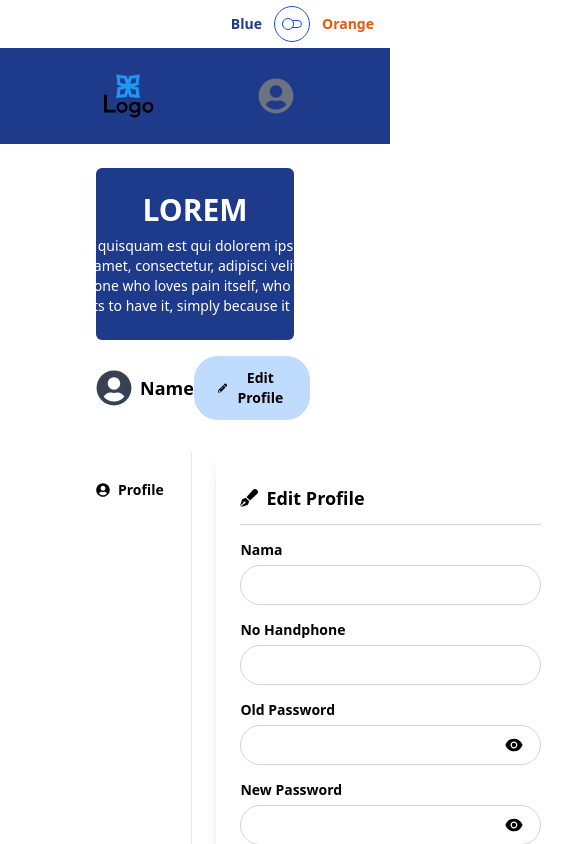
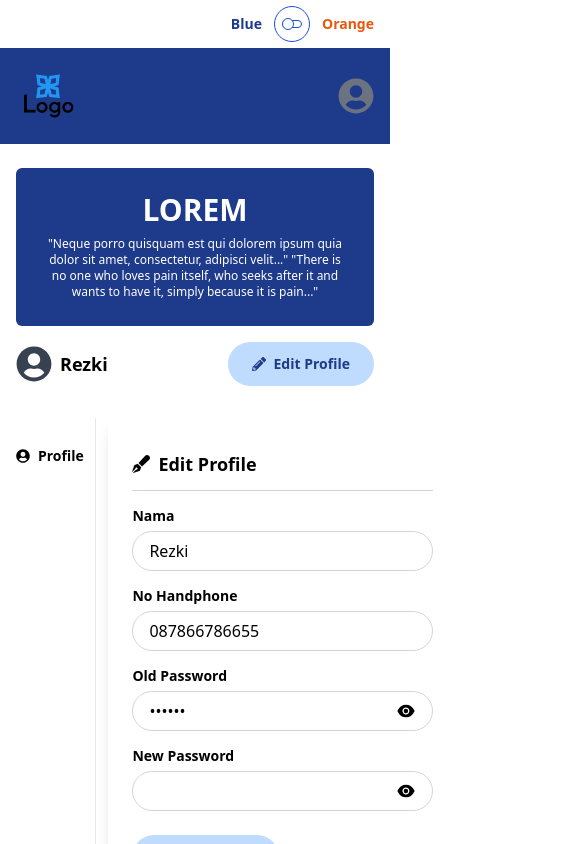
Before and after one commit to rezkitr/vocagame-test, a Next.js app: page /profile in a window 390 px wide. Shown: the top 844 px of the page, 565 px wide, since content can reach past the window. Built offline with nearby package versions, Linux system fonts and the light colour scheme.

Commit message:
profile responsive

```diff
--- a/src/app/globals.css
+++ b/src/app/globals.css
@@ -24,11 +24,13 @@ html {
         @apply border-white;
     }
 
-    .blue .login-submit-btn {
+    .blue .login-submit-btn,
+    .blue .profile-edit-btn {
         @apply text-blue-900 bg-blue-200;
     }
 
-    .orange .login-submit-btn {
+    .orange .login-submit-btn,
+    .orange .profile-edit-btn {
         @apply text-orange-600 bg-orange-200;
     }
 }
--- a/src/app/profile/layout.js
+++ b/src/app/profile/layout.js
@@ -2,9 +2,9 @@ import { Banner, Footer, Header } from "@/components/profile";
 
 const ProfileLayout = ({ children }) => {
     return (
-        <div className="min-h-full flex flex-col">
+        <div className="min-h-full w-full flex flex-col">
             <Header />
-            <div className="flex-1 px-24 py-6">
+            <div className="flex-1 px-4 md:px-24 py-6">
                 <Banner />
                 {children}
             </div>
--- a/src/app/profile/page.js
+++ b/src/app/profile/page.js
@@ -5,13 +5,15 @@ import { FaUserCircle, FaPenFancy } from "react-icons/fa";
 import { FiArrowRight } from "react-icons/fi";
 import { BiSolidLogOut } from "react-icons/bi";
 import { FormProvider } from "react-hook-form";
+import { useSelector } from "react-redux";
 
 const Profile = () => {
+    const user = useSelector(state => state.user.user)
     return (
         <div>
             <FormHeader />
-            <div className="flex gap-6">
-                <div className="flex-[0.3] h-[600px] flex flex-col gap-3 pt-4 pb-10 pr-6 border-solid border-r border-gray-200">
+            <div className="flex gap-3 md:gap-6">
+                <div className="flex-[0.2] md:flex-[0.3] h-[600px] flex flex-col gap-3 pt-4 pb-10 pr-2 md:pr-6 border-solid border-r border-gray-200">
                     <div className="flex-1 border-solid border-b border-gray-600">
                         <Button
                             text="Profile"
@@ -37,9 +39,9 @@ const Profile = () => {
                     >
                         <form>
                             <div className="flex flex-col gap-3 mb-6">
-                                <Input label="Nama" />
-                                <Input label="No Handphone" />
-                                <Input label="Old Password" type="password" />
+                                <Input label="Nama" value={user.name} />
+                                <Input label="No Handphone" value={user.phone} />
+                                <Input label="Old Password" type="password" value={user.password} />
                                 <Input label="New Password" type="password" />
                             </div>
                         </form>
--- a/src/components/profile/Banner.js
+++ b/src/components/profile/Banner.js
@@ -2,15 +2,12 @@ const Banner = () => {
     return (
         <div className="profile-banner text-white flex flex-col items-center justify-center gap-2 py-6 rounded-md">
             <h1 className="font-bold text-3xl">LOREM</h1>
-            <div className="w-[440px] ">
-                <p className="text-sm text-center">
-                    "Neque porro quisquam est qui dolorem ipsum quia dolor
-                    <br />
-                    sit amet, consectetur, adipisci velit..."
-                    <br />
-                    "There is no one who loves pain itself, who seeks after it
-                    <br />
-                    and wants to have it, simply because it is pain..."
+            <div className="w-[300px] md:w-[360px]">
+                <p className="text-xs md:text-sm text-center inline-block">
+                    "Neque porro quisquam est qui dolorem ipsum quia dolor sit
+                    amet, consectetur, adipisci velit..." "There is no one who
+                    loves pain itself, who seeks after it and wants to have it,
+                    simply because it is pain..."
                 </p>
             </div>
         </div>
--- a/src/components/profile/Footer.js
+++ b/src/components/profile/Footer.js
@@ -2,8 +2,8 @@ import Logo from "./Logo";
 
 const Footer = () => {
     return (
-        <div className="profile-footer min-h-[320px] bg-orange-600 px-24 pt-12">
-            <Logo className="h-40 w-40" />
+        <div className="profile-footer min-h-[320px] bg-orange-600 px-4 md:px-24 pt-12">
+            <Logo className="h-32 w-32 md:h-40 md:w-40" />
         </div>
     );
 };
--- a/src/components/profile/FormHeader.js
+++ b/src/components/profile/FormHeader.js
@@ -1,16 +1,18 @@
 "use client";
 
 import { FaUserCircle, FaPencilAlt } from "react-icons/fa";
+import { useSelector } from "react-redux";
 import Button from "../Button";
 
 const FormHeader = () => {
+    const user = useSelector((state) => state.user.user);
     return (
         <div className="flex items-center justify-between mt-4 mb-8">
             <div className="flex items-center gap-2">
                 <div className="text-gray-700 text-4xl">
                     <FaUserCircle />
                 </div>
-                <p className="font-semibold text-lg">Name</p>
+                <p className="font-semibold text-lg">{user.name}</p>
             </div>
             <Button
                 text="Edit Profile"
--- a/src/components/profile/Header.js
+++ b/src/components/profile/Header.js
@@ -6,7 +6,7 @@ const Header = () => {
     return (
         <div>
             <ToggleThemeHeader />
-            <div className="profile-header h-24 flex items-center justify-between px-24 bg-orange-600">
+            <div className="profile-header h-24 flex items-center justify-between px-4 md:px-24 bg-orange-600">
                 <Logo />
                 <div className="text-gray-500 text-4xl">
                     <FaUserCircle />
--- a/src/components/profile/ProfileInput.js
+++ b/src/components/profile/ProfileInput.js
@@ -3,7 +3,7 @@ import Input from "../Input";
 
 const ProfileInput = (props) => {
     return (
-        <Input wrapperClassName="!border-gray-300 !mt-1 !h-10" readonly {...props}  />
+        <Input wrapperClassName="!border-gray-300 !mt-1 !h-10" disabled {...props}  />
     );
 };
 
--- a/src/redux/slices/userSlice.js
+++ b/src/redux/slices/userSlice.js
@@ -2,7 +2,11 @@ import { removeUserCookies, setUserCookies } from "@/utils";
 import { createSlice } from "@reduxjs/toolkit";
 
 const initialState = {
-    user: null,
+    user: {
+        name: "Rezki",
+        phone: "087866786655",
+        password: "abc123",
+    },
     credentials: null,
 };
 
```
